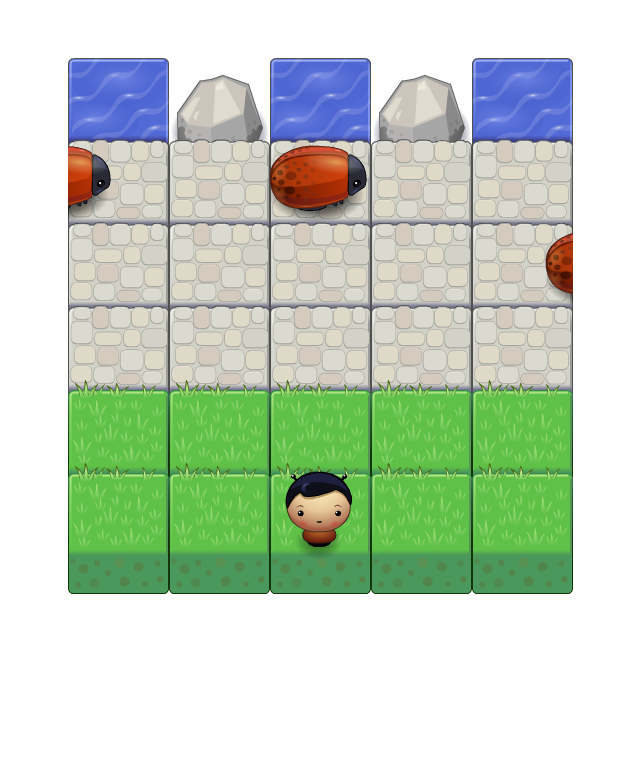
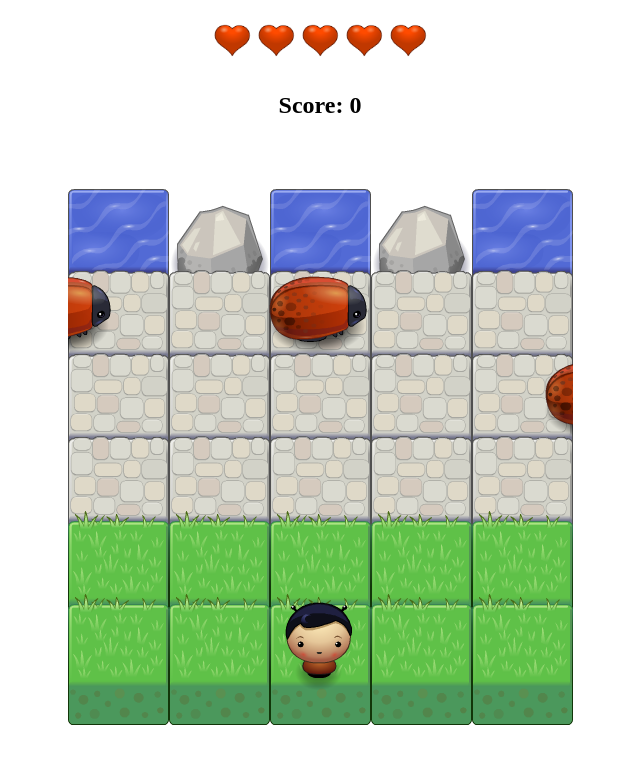
Before and after one commit to moisescualexandru/Arcade-Game, a plain HTML site: page index.html in a window 1280 px wide. Shown: the whole page, without its empty margins (320-960 px from the left). Drawn offline with Linux system fonts and the light colour scheme.

Commit message:
Added Lives and Score count to the application

```diff
--- a/css/style.css
+++ b/css/style.css
@@ -1,3 +1,7 @@
 body {
     text-align: center;
 }
+
+span {
+	width: 505px;
+}
--- a/index.html
+++ b/index.html
@@ -6,6 +6,16 @@
     <link rel="stylesheet" href="css/style.css">
 </head>
 <body>
+	<div class="lives" width = "505px">
+		<span class="one"><img src="images/Heart.png" height = "60px" width = "40px" alt="heart image"></span>
+		<span class="two"><img src="images/Heart.png" height = "60px" width = "40px" alt="heart image"></span>
+		<span class="three"><img src="images/Heart.png" height = "60px" width = "40px" alt="heart image"></span>
+		<span class="four"><img src="images/Heart.png" height = "60px" width = "40px" alt="heart image"></span>
+		<span class="five"><img src="images/Heart.png" height = "60px" width = "40px" alt="heart image"></span>
+	</div>
+	<div class="footer">
+    	<h2>Score: <span class="score">0</span></h2>
+    </div>
     <script src="js/resources.js"></script>
     <script src="js/app.js"></script>
     <script src="js/engine.js"></script>
--- a/js/app.js
+++ b/js/app.js
@@ -1,5 +1,7 @@
 var columnsArray = [60, 145, 230];
 var speedArray = [5, 10, 7, 11, 12, 6, 8, 9];
+var score = document.querySelector('.score');
+var scoreCount = 0;
 
 // Enemies our player must avoid
 var Enemy = function() {
@@ -79,6 +81,8 @@ class Player {
                     else {
                         this.y = 400;
                         this.x = 200;
+                        scoreCount += 100;
+                        score.textContent = scoreCount;
                     }
                 }
                 else {
```
